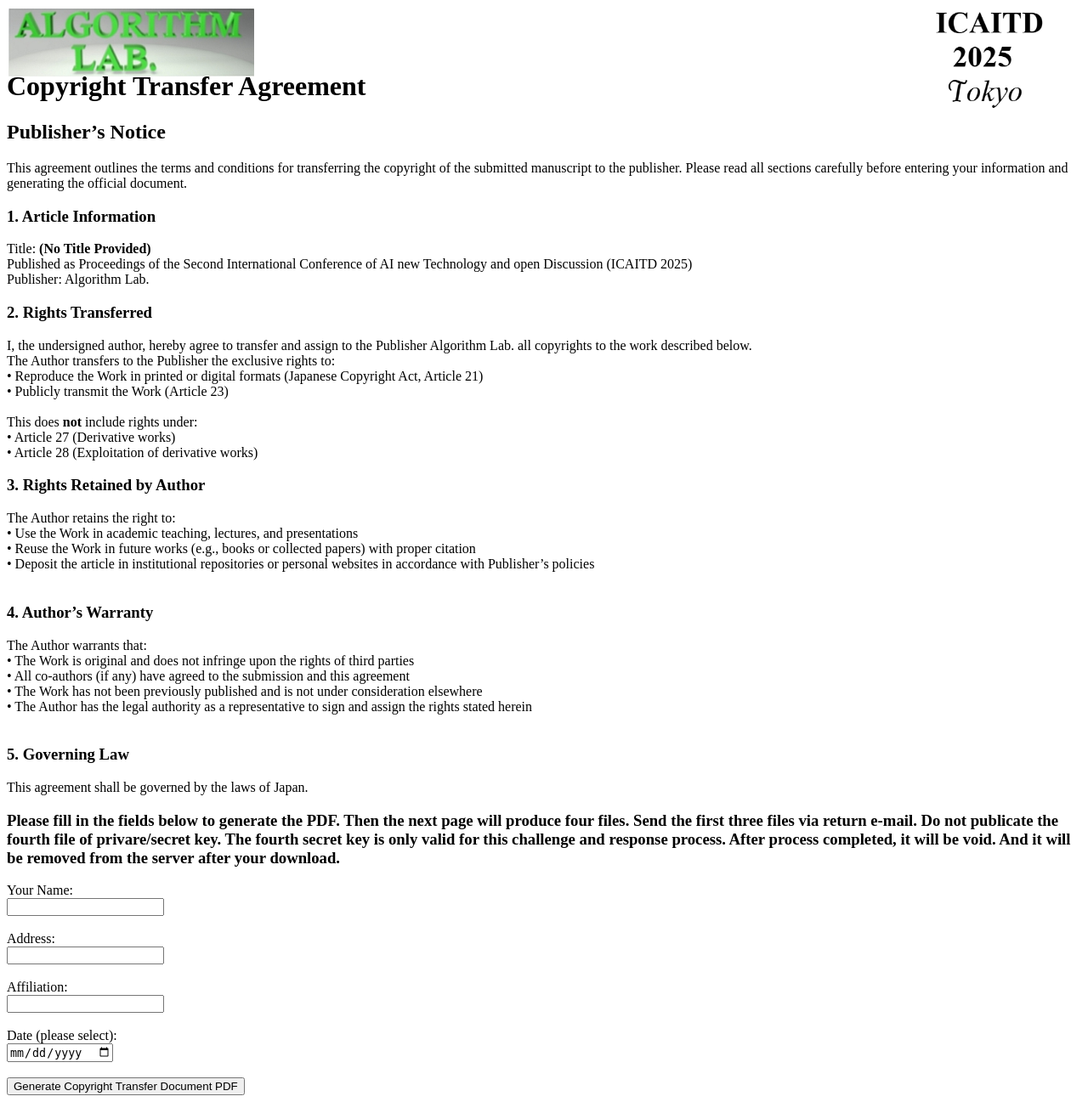
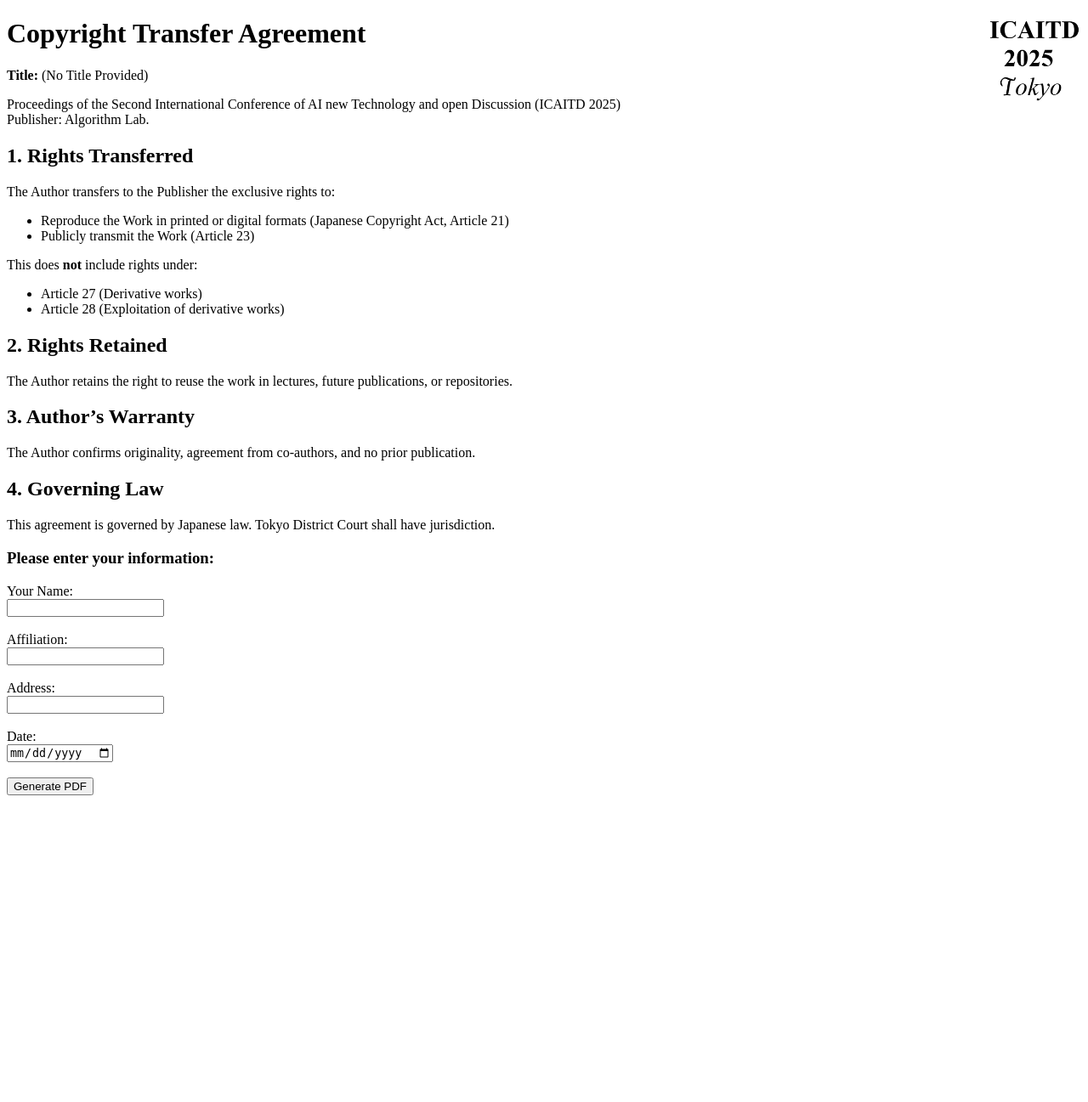
Before and after one commit to img1proc/copyright-signer_2, a Flask app: page / in a window 1280 px wide. Shown: the whole page at 85% size. After the commit the page ends 936 px from the top, so only its background shows below. Run offline with Flask 3, Linux system fonts and the light colour scheme.

Commit message:
2-stage: app_requirements_temp-step1_2_pde_temp_utils_crypt_pdf_gen_4

```diff
--- a/templates/step1.html
+++ b/templates/step1.html
@@ -1,76 +1,57 @@
 <!DOCTYPE html>
 <html>
 <head>
-    <meta charset="utf-8">
-    <title>Copyright Transfer - Step 1</title>
+  <meta charset="utf-8">
+  <title>Copyright Transfer - Step 1</title>
 </head>
 <body>
-<img src="{{ url_for('static', filename='img/D8_Alg_qq_2.jpg') }}" alt="Logo" style="height: 80px;position: absolute; top: 10px; left: 10px;">
-<img src="{{ url_for('static', filename='img/ICAITD_Credit_LOGO.png') }}"  alt="Logo" style="height: 120px;position: absolute; top: 10px; right: 50px;">
-<br><br><br>
-
+  <img src="{{ url_for('static', filename='img/ICAITD_Credit_LOGO.png') }}" alt="Logo" style="height: 100px; float: right;">
   <h1>Copyright Transfer Agreement</h1>
 
-  <h2>Publisher’s Notice</h2>
+  <p><strong>Title:</strong> {{ title }}</p>
   <p>
-    This agreement outlines the terms and conditions for transferring the copyright of the submitted manuscript to the publisher.
-    Please read all sections carefully before entering your information and generating the official document.
-  </p>
-
-  <h3>1. Article Information</h3>
-  <p>
-    Title: <strong>{{ title }}</strong><br>
-    Published as Proceedings of the Second International Conference of AI new Technology and open Discussion (ICAITD 2025)<br>
+    Proceedings of the Second International Conference of AI new Technology and open Discussion (ICAITD 2025)<br>
     Publisher: Algorithm Lab.
   </p>
 
-  <h3>2. Rights Transferred</h3>
+  <h2>1. Rights Transferred</h2>
   <p>
-    I, the undersigned author, hereby agree to transfer and assign to the Publisher Algorithm Lab. all copyrights to the work described below.<br>
-    The Author transfers to the Publisher the exclusive rights to:<br>
-    • Reproduce the Work in printed or digital formats (Japanese Copyright Act, Article 21)<br>
-    • Publicly transmit the Work (Article 23)<br><br>
-    This does <strong>not</strong> include rights under:<br>
-    • Article 27 (Derivative works)<br>
-    • Article 28 (Exploitation of derivative works)
+    The Author transfers to the Publisher the exclusive rights to:
+    <ul>
+      <li>Reproduce the Work in printed or digital formats (Japanese Copyright Act, Article 21)</li>
+      <li>Publicly transmit the Work (Article 23)</li>
+    </ul>
+    This does <strong>not</strong> include rights under:
+    <ul>
+      <li>Article 27 (Derivative works)</li>
+      <li>Article 28 (Exploitation of derivative works)</li>
+    </ul>
   </p>
 
-  <h3>3. Rights Retained by Author</h3>
-  <p>
-    The Author retains the right to:<br>
-    • Use the Work in academic teaching, lectures, and presentations<br>
-    • Reuse the Work in future works (e.g., books or collected papers) with proper citation<br>
-    • Deposit the article in institutional repositories or personal websites in accordance with Publisher’s policies<br><br>
-  </p>
+  <h2>2. Rights Retained</h2>
+  <p>The Author retains the right to reuse the work in lectures, future publications, or repositories.</p>
 
-  <h3>4. Author’s Warranty</h3>
-  <p>
- The Author warrants that:<br>
-    • The Work is original and does not infringe upon the rights of third parties<br>
-    • All co-authors (if any) have agreed to the submission and this agreement<br>
-    • The Work has not been previously published and is not under consideration elsewhere<br>
-    • The Author has the legal authority as a representative to sign and assign the rights stated herein<br><br>
-  </p>
+  <h2>3. Author’s Warranty</h2>
+  <p>The Author confirms originality, agreement from co-authors, and no prior publication.</p>
 
-  <h3>5. Governing Law</h3>
-  <p>This agreement shall be governed by the laws of Japan.</p>
+  <h2>4. Governing Law</h2>
+  <p>This agreement is governed by Japanese law. Tokyo District Court shall have jurisdiction.</p>
 
-  <h3>Please fill in the fields below to generate the PDF. Then the next page will produce four files. Send the first three files via return e-mail. Do not publicate the fourth file of privare/secret key. The fourth secret key is only valid for this challenge and response process. After process completed, it will be void. And it will be removed from the server after your download.</h3>
-
+  <h3>Please enter your information:</h3>
   <form method="post">
     <label>Your Name:</label><br>
     <input type="text" name="author_name" required><br><br>
 
+    <label>Affiliation:</label><br>
+    <input type="text" name="affiliation" required><br><br>
+
     <label>Address:</label><br>
     <input type="text" name="address" required><br><br>
 
-    <label>Affiliation:</label><br>
-    <input type="text" name="affiliation" required><br><br>
-
-    <label>Date (please select):</label><br>
+    <label>Date:</label><br>
     <input type="date" name="date" required><br><br>
 
-    <button type="submit">Generate Copyright Transfer Document PDF</button>
+    <button type="submit">Generate PDF</button>
   </form>
 </body>
 </html>
--- a/utils/pdf_generator.py
+++ b/utils/pdf_generator.py
@@ -1,5 +1,4 @@
 from weasyprint import HTML
-import os
-
+##utils/pdf_generator.py（WeasyPrintによるPDF生成）:250618_19_10
 def generate_pdf_from_html(html_content, output_path):
-    HTML(string=html_content, base_url=os.getcwd()).write_pdf(output_path)
+    HTML(string=html_content).write_pdf(output_path)
```
Also changed, not shown: app.py (+3 -8 lines), templates/pdf_template.html (+36 -3 lines), templates/step2.html (+5 -5 lines), utils/crypto.py (+19 -17 lines).
